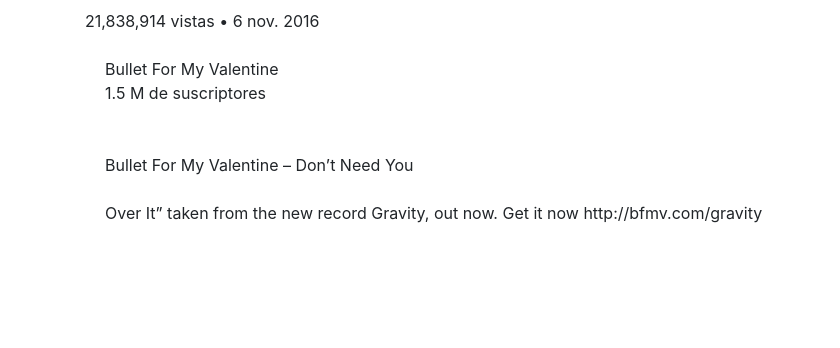
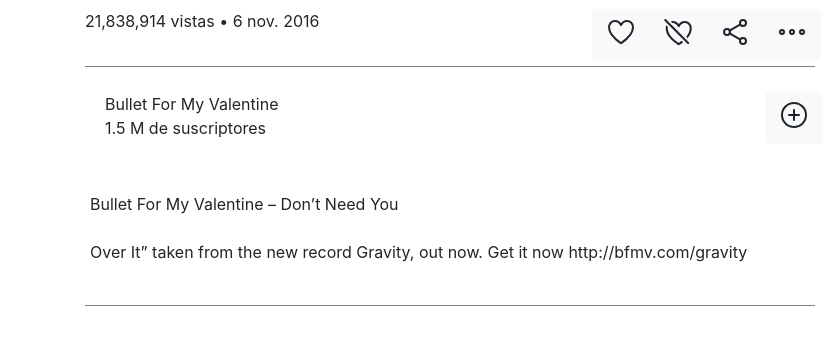
Before and after one commit to SoyDave/TallerSistemaVersiones17092020, a plain HTML site: page index.html in a window 1280 px wide. Shown: the part 558-906 px from the top of the page, 0-840 px from the left. Drawn offline with nearby package versions, Linux system fonts and the light colour scheme; grey boxes are pictures that could not be loaded.

Commit message:
Se agregan Botones de like, dislike, compartir y suscribirse

```diff
--- a/css/main.css
+++ b/css/main.css
@@ -5,3 +5,11 @@
 .card{
     border: none;
 }
+
+.h-divider{
+    margin-top:5px;
+    margin-bottom:5px;
+    height:1px;
+    width:100%;
+    border-top:1px solid gray;
+   }
--- a/index.html
+++ b/index.html
@@ -52,21 +52,42 @@
                               <div class="col-md-6">
                                 <p class="card-text"> 21,838,914 vistas • 6 nov. 2016</p>
                               </div>
-                              <div class="col-md-3">
+                              <div class="col-md-2">
                               </div>
-
+                              <div class="col-md-4">
+                                <div class="btn-group" role="group" aria-label="Basic example">
+                                    <button type="button" class="btn btn-light">
+                                      <ion-icon size="large" name="heart-outline"></ion-icon>
+                                    </button>
+                                    <button type="button" class="btn btn-light">
+                                      <ion-icon size="large" name="heart-dislike-outline"></ion-icon>
+                                    </button>
+                                    <button type="button" class="btn btn-light">
+                                      <ion-icon size="large" name="share-social-outline"></ion-icon>
+                                    </button>
+                                    <button type="button" class="btn btn-light">
+                                        <ion-icon size="large" name="ellipsis-horizontal-outline"></ion-icon>
+                                      </button>
+                                  </div>
+                              </div>
 
                           </div>
 
                     </div>
 
                     <div class="h-divider"></div>
-
-                     <div class="card-body">
-                       <div>
+                     <div class="card-body row my-1">
+                       <div class="col-md-10">
                           Bullet For My Valentine
                           <br>
                           1.5 M de suscriptores
+                       </div>
+                       <div class="col-md-1">
+                       </div>
+                       <div class="col-md-1">
+                          <button type="button" class="btn btn-light">
+                            <ion-icon size="large" name="add-circle-outline"></ion-icon>
+                          </button>
                        </div>
                        <div>
                         <p>
```
